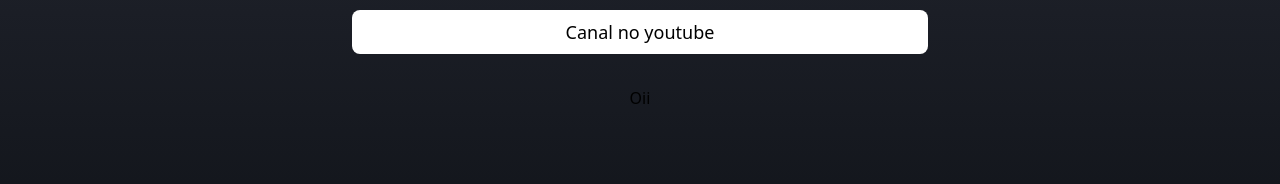
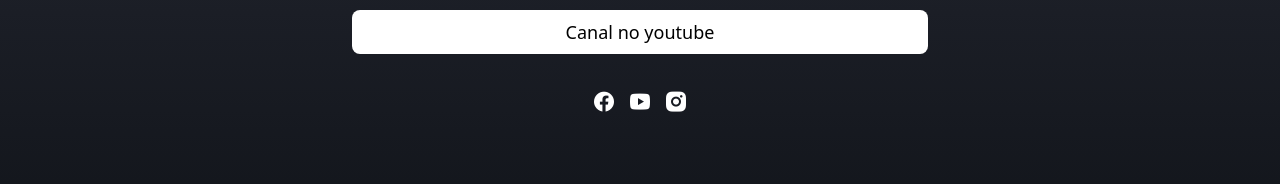
Before and after one commit to davivalentinn/linktree, a React (Vite) app: page / in a window 1280 px wide. Shown: the part 182-366 px from the top of the page. Built offline with nearby package versions, Linux system fonts and the light colour scheme.

Commit message:
adiciona component (Footer e SocialMedia)

```diff
--- /dev/null
+++ b/src/components/Footer/Footer.tsx
@@ -0,0 +1,29 @@
+import type { ReactNode } from "react";
+import { SocialMedia } from "../SocialMedia/SocialMedia";
+
+interface FooterProps {
+  children?: ReactNode;
+}
+
+export function Footer({ children }: FooterProps) {
+  return (
+    <footer className="">
+
+      {children}
+
+      <div className="flex justify-center gap-3 my-4">
+        <SocialMedia url="https://facebook.com/sujeitoprogramador">
+          <i className="text-2xl text-white ri-facebook-circle-fill"></i>
+        </SocialMedia>
+        <SocialMedia url="https://youtube.com/sujeitoprogramador">
+          <i className="text-2xl text-white ri-youtube-fill"></i>
+        </SocialMedia>
+        <SocialMedia url="https://instagram.com/sujeitoprogramador">
+          <i className="text-2xl text-white ri-instagram-fill"></i>
+        </SocialMedia>
+      </div>
+    </footer>
+  );
+}
+
+export default Footer;
--- a/src/components/Footer/index.tsx
+++ /dev/null
@@ -1,11 +0,0 @@
-export function Footer() {
-    return (
-
-        <footer className="flex justify-center gap-3 my-4">
-            <h1>Oii</h1>
-        </footer>
-
-    )
-}
-
-export default Footer
--- /dev/null
+++ b/src/components/SocialMedia/SocialMedia.tsx
@@ -0,0 +1,22 @@
+import type { ReactNode } from "react"
+
+interface SocialProps {
+    url: string,
+    children: ReactNode
+}
+
+export function SocialMedia({ url, children }: SocialProps) {
+    return (
+
+
+            <a
+                href={url}
+                rel="noopener noreferrer"
+                target="_blank"
+            >
+                {children}
+            </a>
+
+
+    )
+}
--- a/src/pages/home/index.tsx
+++ b/src/pages/home/index.tsx
@@ -1,5 +1,5 @@
-import { Footer } from "../../components/Footer"
-
+import { Footer } from "../../components/Footer/Footer"
+import { SocialMedia } from "../../components/SocialMedia/SocialMedia"
 export function Home() {
     return (
         <div className="flex flex-col w-full py-4 items-center justify-center">
@@ -13,7 +13,12 @@
                     </a>
                 </section>
 
-                <Footer/>
+                <Footer>
+
+
+
+                </Footer>
+
             </main>
         </div>
     )
```
